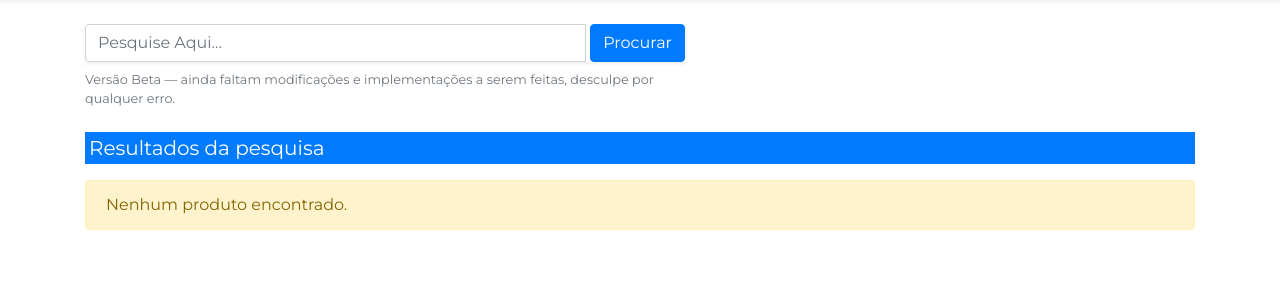
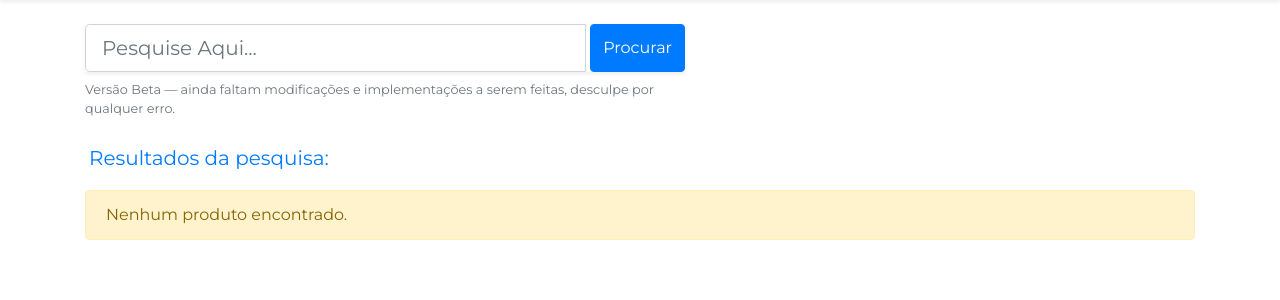
Before and after one commit to hiagogomes/achei_mais_barato, a Django app: page /resultado/ in a window 1280 px wide. Shown: the part 61-361 px from the top of the page. Run offline with Django 5.2, Linux system fonts and the light colour scheme; some libraries are stand-ins or nearby versions.

Commit message:
pequena mudança na barra de pesquisa do arquivo resultado.html

```diff
--- a/website_amb/templates/website_amb/resultado.html
+++ b/website_amb/templates/website_amb/resultado.html
@@ -11,11 +11,10 @@
                 <input
                     type="search"
                     name="q"
-                    class="form-control"
+                    class="form-control form-control-lg border-end-0"
                     placeholder="Pesquise Aqui..."
                     value="{{ request.GET.q }}"
                     aria-label="Campo de pesquisa"
-                    style="width: 500px;"
                     required
                     autocomplete="off"
                     >
@@ -28,11 +27,11 @@
 
         </form>
 
-        <h5 class="mb-3 p-1 bg-primary text-white">Resultados da pesquisa</h5>
+        <h5 class="mb-3 p-1 text-primary">Resultados da pesquisa:</h5>
 
         {% if produtos %}
             <section aria-label="Lista de produtos encontrados">
-                <div class="d-flex flex-wrap justify-content-between">
+                <div class="d-flex flex-wrap justify-content-between align-content-center">
                     {% for produto in produtos %}
                         <article class="card mb-4 shadow-sm" style="flex: 0 0 19%; max-width: 19%; min-width: 200px;" role="listitem">
                             <img
@@ -47,7 +46,7 @@
                                 <!-- Nome do produto -->
                                 <h6 class="card-title mb-2" style="font-size: 0.95rem; line-height: 1.3; max-height: 3.8em; overflow: hidden; text-overflow: ellipsis; display: -webkit-box; -webkit-line-clamp: 3; -webkit-box-orient: vertical;" title="{{ produto.nome }}">
                                     {{ produto.nome }}
-                                    </h6>
+                                </h6>
 
 
                                 <!-- Preço + Badge Shopee -->
```
